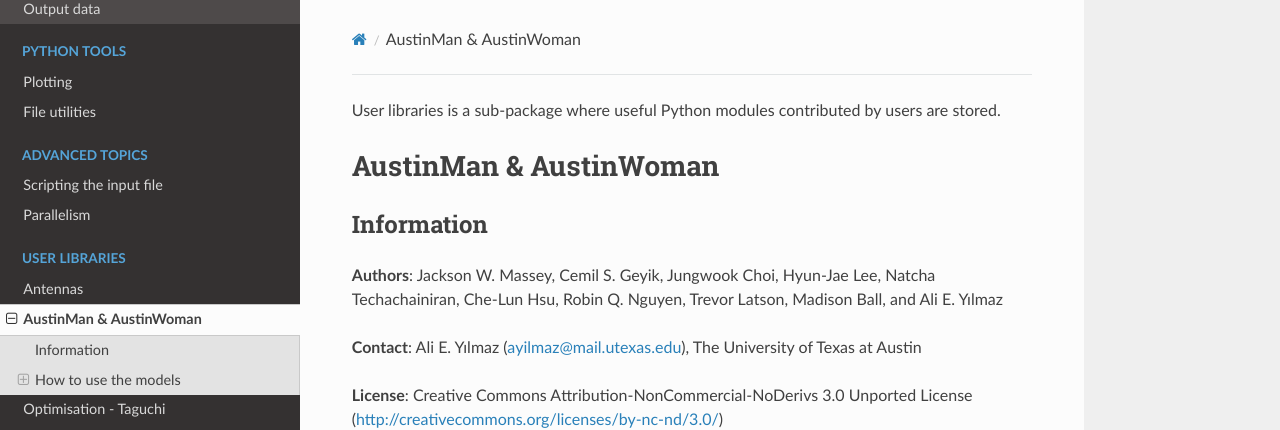
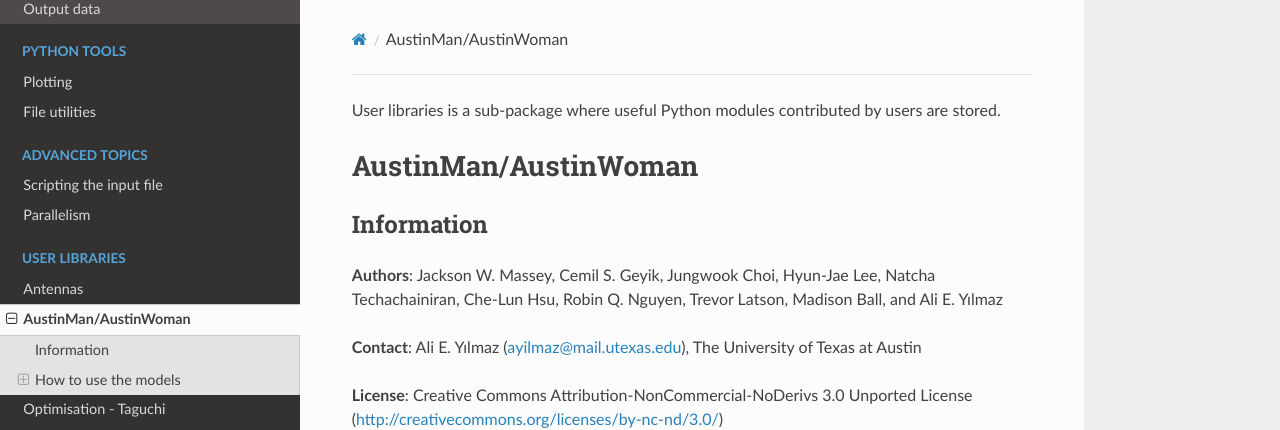
Before and after one commit to gprMax/gprMax, a Sphinx documentation site: the page built from docs/source/user_libs_austinman.rst, in a window 1280 px wide and 900 px high. Shown: the top 430 px of the window. Built offline with Sphinx 7.4.7 and the Read the Docs theme 2.0.0, drawn with Linux system fonts in a browser that asks for light colours.

Commit message:
Adjusted heading.

```diff
--- a/docs/source/user_libs_austinman.rst
+++ b/docs/source/user_libs_austinman.rst
@@ -1,8 +1,8 @@
 User libraries is a sub-package where useful Python modules contributed by users are stored.
 
-***********************
-AustinMan & AustinWoman
-***********************
+*********************
+AustinMan/AustinWoman
+*********************
 
 Information
 ===========
```
